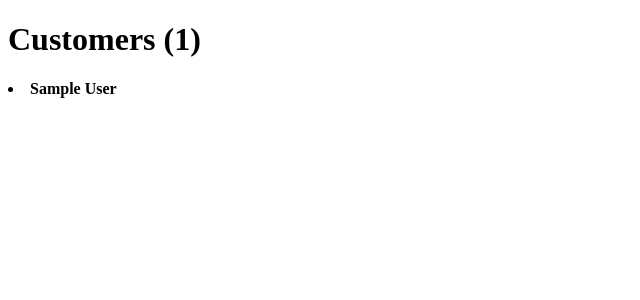
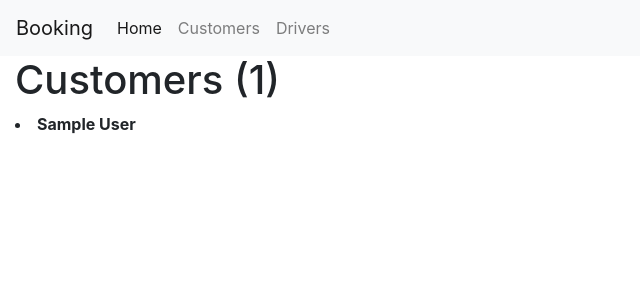
Before and after one commit to johanlundahl/booking, a Flask app: page /customers in a window 1280 px wide. Shown: the top 300 px of the page, without its empty margins (0-640 px from the left). Run offline with Flask 2, Linux system fonts and the light colour scheme; tables that the repository leaves empty hold one stand-in row (values such as "Sample post"); some libraries are stand-ins or nearby versions.

Commit message:
Adding bootstrap and navbar to base template

```diff
--- a/templates/base.html
+++ b/templates/base.html
@@ -2,13 +2,40 @@
 <html lang="en">
   <head>
     <meta charset="utf-8">
+    <meta name="viewport" content="width=device-width, initial-scale=1, shrink-to-fit=no">
     <title>(% block title %)(% endblock %)</title>
+    <!-- Bootstrap CSS -->
+    <link rel="stylesheet" href="https://stackpath.bootstrapcdn.com/bootstrap/4.1.3/css/bootstrap.min.css" integrity="sha384-MCw98/SFnGE8fJT3GXwEOngsV7Zt27NXFoaoApmYm81iuXoPkFOJwJ8ERdknLPMO" crossorigin="anonymous">
+    <!-- Optional JavaScript -->
+    <!-- jQuery first, then Popper.js, then Bootstrap JS -->
+    <script src="https://code.jquery.com/jquery-3.3.1.slim.min.js" integrity="sha384-q8i/X+965DzO0rT7abK41JStQIAqVgRVzpbzo5smXKp4YfRvH+8abtTE1Pi6jizo" crossorigin="anonymous"></script>
+    <script src="https://cdnjs.cloudflare.com/ajax/libs/popper.js/1.14.3/umd/popper.min.js" integrity="sha384-ZMP7rVo3mIykV+2+9J3UJ46jBk0WLaUAdn689aCwoqbBJiSnjAK/l8WvCWPIPm49" crossorigin="anonymous"></script>
+    <script src="https://stackpath.bootstrapcdn.com/bootstrap/4.1.3/js/bootstrap.min.js" integrity="sha384-ChfqqxuZUCnJSK3+MXmPNIyE6ZbWh2IMqE241rYiqJxyMiZ6OW/JmZQ5stwEULTy" crossorigin="anonymous"></script>
     <!-- include vue -->
     <script src="https://unpkg.com/vue"></script>
     <!-- axios -->
     <script src="https://cdnjs.cloudflare.com/ajax/libs/axios/0.15.3/axios.min.js"></script>
   </head>
   <body>
+    <nav class="navbar navbar-expand-lg navbar-light bg-light">
+      <a class="navbar-brand" href="#">Booking</a>
+      <button class="navbar-toggler" type="button" data-toggle="collapse" data-target="#navbarNav" aria-controls="navbarNav" aria-expanded="false" aria-label="Toggle navigation">
+        <span class="navbar-toggler-icon"></span>
+      </button>
+      <div class="collapse navbar-collapse" id="navbarNav">
+        <ul class="navbar-nav">
+          <li class="nav-item active">
+            <a class="nav-link" href="/">Home</a>
+          </li>
+          <li class="nav-item">
+            <a class="nav-link" href="/customers">Customers</a>
+          </li>
+          <li class="nav-item">
+            <a class="nav-link" href="/drivers">Drivers</a>
+          </li>
+        </ul>
+      </div>
+    </nav>
     <div class="container-fluid">
       (% block content %)
       (% endblock %)
```
